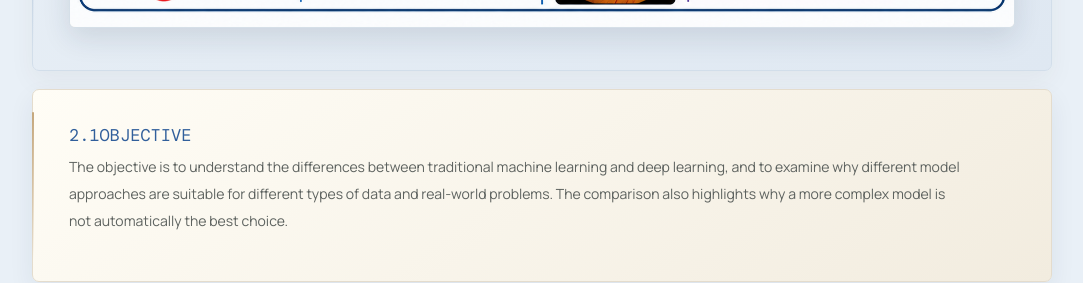
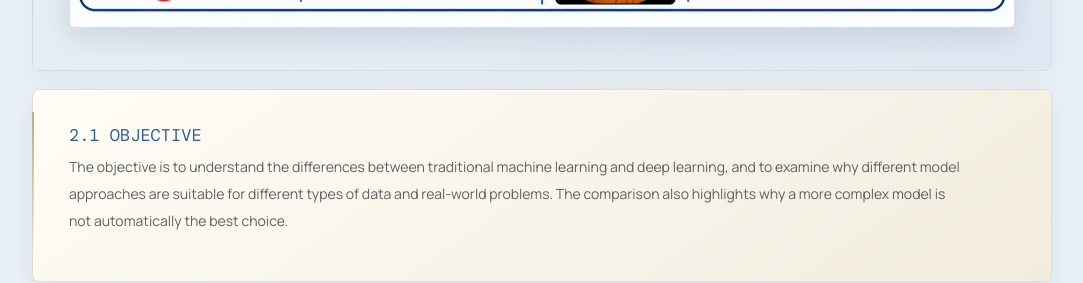
Before and after one commit to AnushaKallempudi12/portfolio, a Next.js app: page /portfolio/artifacts/ml-vs-dl in a window 1280 px wide. Shown: the part 1800-2083 px from the top of the page, without its empty margins (98-1181 px from the left). Built offline with nearby package versions, Linux system fonts and the light colour scheme.

Commit message:
Format objective heading spacing across artifact page

```diff
--- a/src/app/artifacts/ml-vs-dl/page.jsx
+++ b/src/app/artifacts/ml-vs-dl/page.jsx
@@ -44,7 +44,7 @@ export default function MachineLearningPage(){
  <div className="detail-wrap detail-content">
   <section className="detail-section"><p className="detail-index">1.INTRODUCTION</p><p>Machine Learning (ML) and Deep Learning (DL) are approaches within artificial intelligence that allow systems to learn patterns from data. Although closely related, they differ in how models learn, how features are represented, and the types of problems they are commonly used to solve.</p></section>
   <section className="detail-section"><p className="detail-index">2.DESCRIPTION</p><p>This artifact compares traditional machine learning and deep learning through two application examples: customer churn prediction using CatBoost and diabetic retinopathy detection using convolutional neural networks (CNNs). It explores how data type, feature extraction, dataset size, and computing requirements influence model selection.</p><p>Machine learning algorithms often use human-selected or engineered features and can be effective with structured datasets. Deep learning uses multi-layer neural networks to learn complex representations and is especially useful for tasks such as image recognition.</p><p className="detail-highlight-note">These examples demonstrate how the choice of machine learning approach depends on the type of data available and the specific requirements of the problem.</p><img className="detail-artifact-image ml-dl-source-visual" src="/portfolio/images/ml%20vs%20dl_1.png" alt="Machine Learning and Deep Learning key differences and real-world applications" loading="lazy"/></section>
-  <section className="detail-section"><p className="detail-index">2.1OBJECTIVE</p><p>The objective is to understand the differences between traditional machine learning and deep learning, and to examine why different model approaches are suitable for different types of data and real-world problems. The comparison also highlights why a more complex model is not automatically the best choice.</p></section>
+  <section className="detail-section"><p className="detail-index">2.1 OBJECTIVE</p><p>The objective is to understand the differences between traditional machine learning and deep learning, and to examine why different model approaches are suitable for different types of data and real-world problems. The comparison also highlights why a more complex model is not automatically the best choice.</p></section>
   <section className="detail-section" id="comparison"><p className="detail-index">2.2 PROCESS</p><div className="detail-case-explorer">
    <div className="detail-case-tabs" role="group" aria-label="Choose an application example">
     {cases.map(item=><button key={item.n} type="button" aria-pressed={activeCaseId===item.n} onClick={()=>setActiveCaseId(item.n)}>{item.n} · {item.label}</button>)}
```
